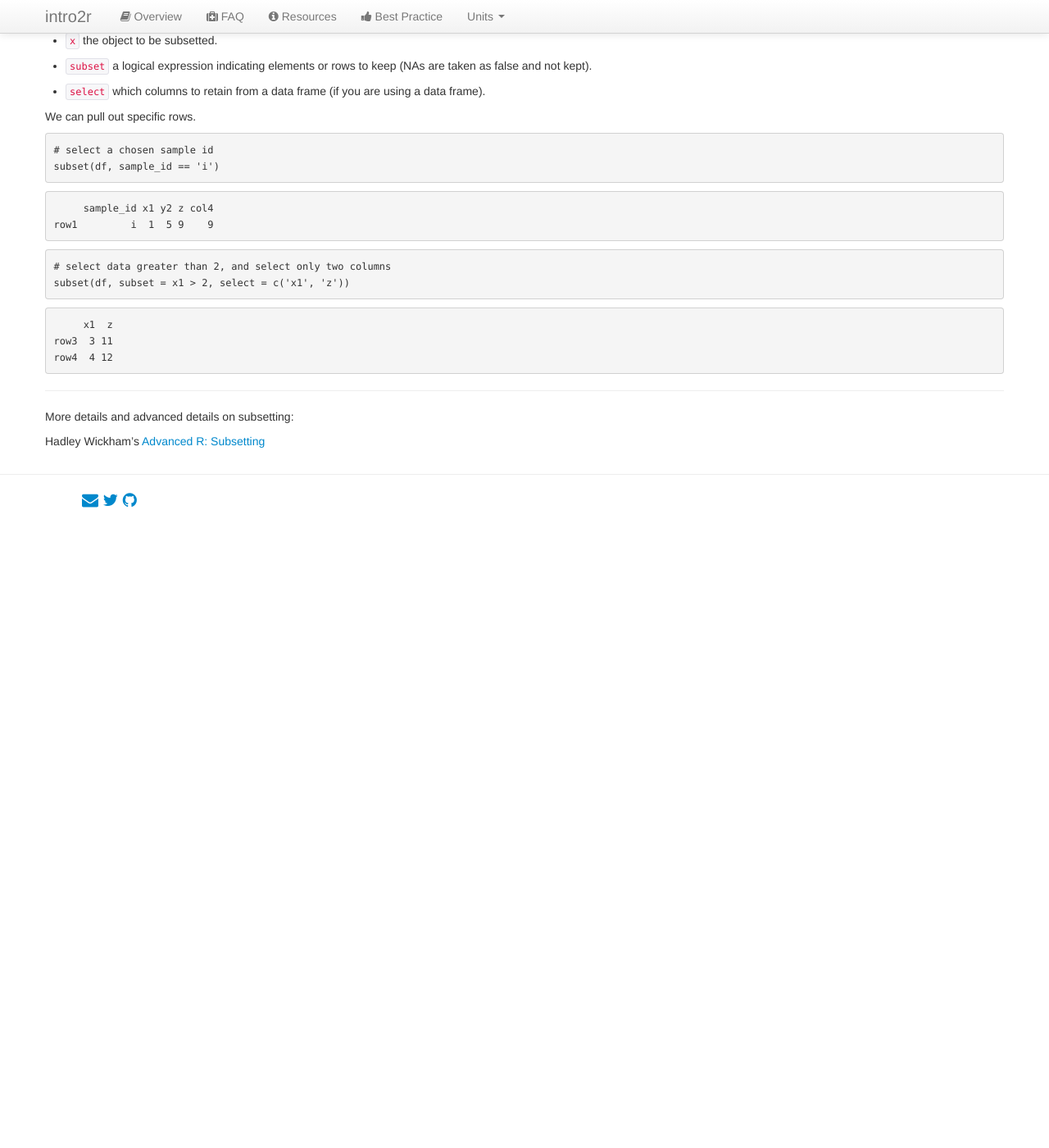
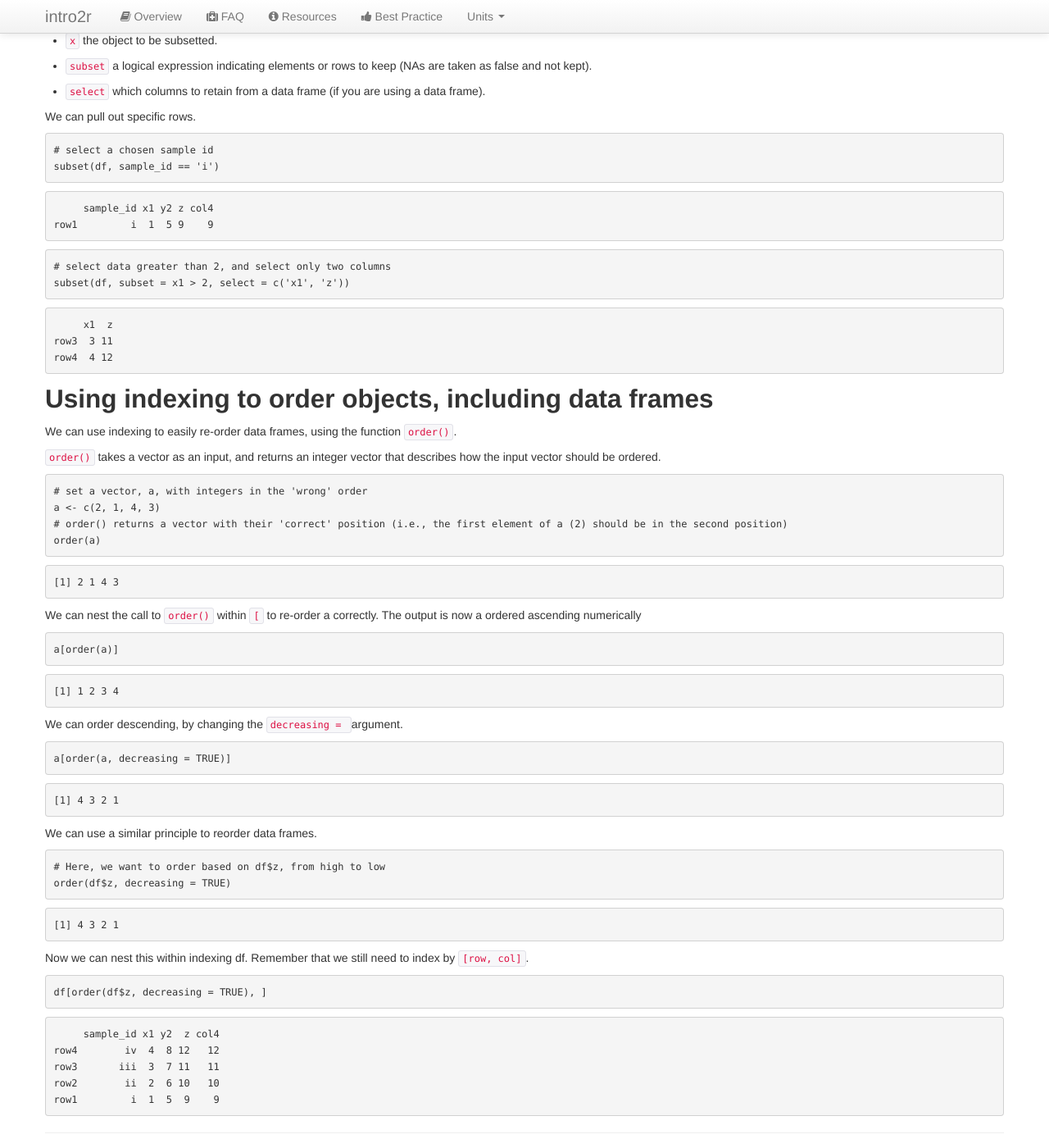
Before and after one commit to intro2r/intro2r, a Jekyll site: the page built from unit2/subsetting-and-indexing.md, in a window 1280 px wide and 1400 px high, scrolled down 7332 px. Shown: the whole window at 82% size. Built offline with Jekyll 4.4.1, drawn with Linux system fonts in a browser that asks for light colours; before the commit the page ends 7962 px from its top, so only the background shows below that.

Commit message:
Update subsetting-and-indexing.md

````diff
--- a/unit2/subsetting-and-indexing.md
+++ b/unit2/subsetting-and-indexing.md
@@ -473,6 +473,58 @@ row3  3 11
 row4  4 12
 ```
 
+## Using indexing to order objects, including data frames
+
+We can use indexing to easily re-order data frames, using the function `order()`.
+
+`order()` takes a vector as an input, and returns an integer vector that describes how the input vector should be ordered.
+```r
+# set a vector, a, with integers in the 'wrong' order
+a <- c(2, 1, 4, 3)
+# order() returns a vector with their 'correct' position (i.e., the first element of a (2) should be in the second position)
+order(a)
+```
+```
+[1] 2 1 4 3
+```
+
+We can nest the call to `order()` within `[` to re-order a correctly. The output is now a ordered ascending numerically
+```r
+a[order(a)]
+```
+```
+[1] 1 2 3 4
+```
+
+We can order descending, by changing the `decreasing = ` argument.
+```r
+a[order(a, decreasing = TRUE)]
+```
+```
+[1] 4 3 2 1
+```
+
+We can use a similar principle to reorder data frames.
+```r
+# Here, we want to order based on df$z, from high to low
+order(df$z, decreasing = TRUE)
+```
+```
+[1] 4 3 2 1
+```
+
+Now we can nest this within indexing df. Remember that we still need to index by `[row, col]`.
+```r
+df[order(df$z, decreasing = TRUE), ]
+```
+```
+     sample_id x1 y2  z col4
+row4        iv  4  8 12   12
+row3       iii  3  7 11   11
+row2        ii  2  6 10   10
+row1         i  1  5  9    9
+```
+
 
 
 - - -
````
